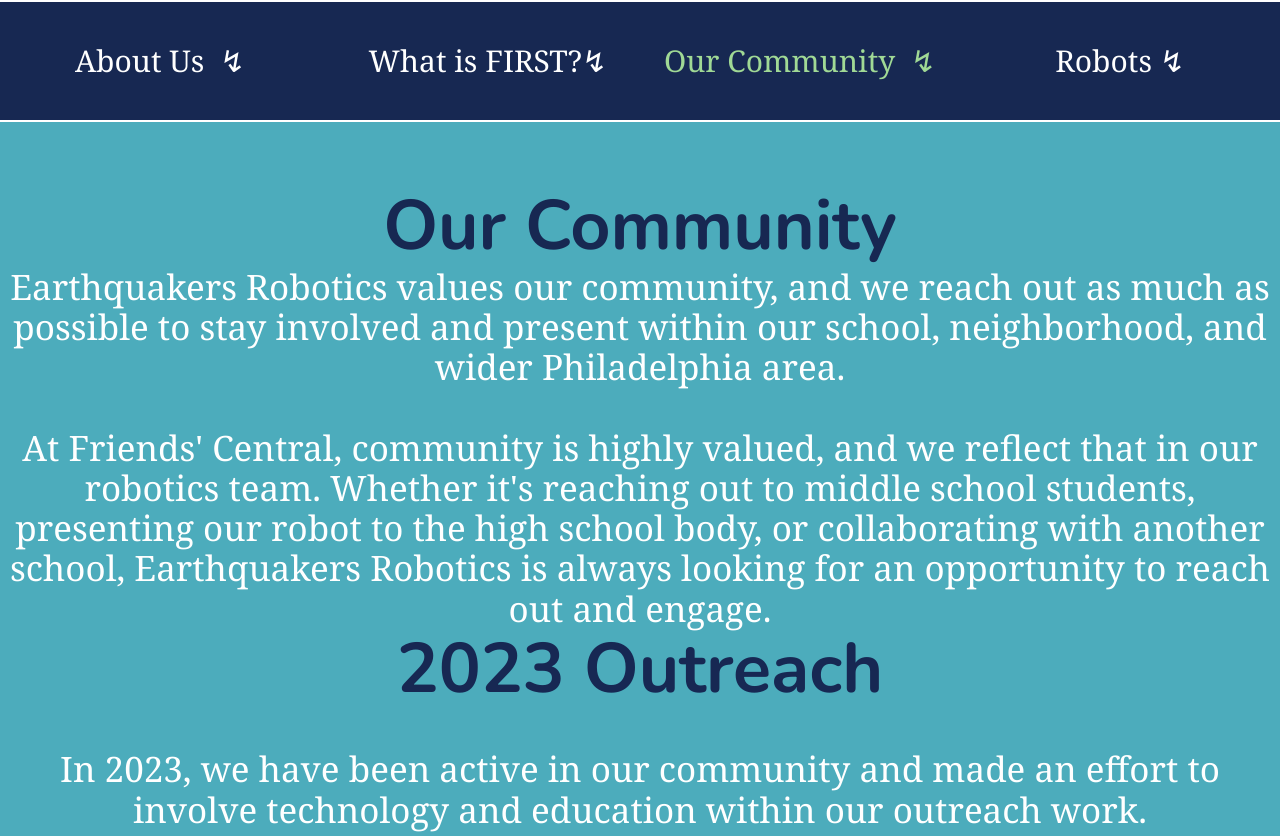
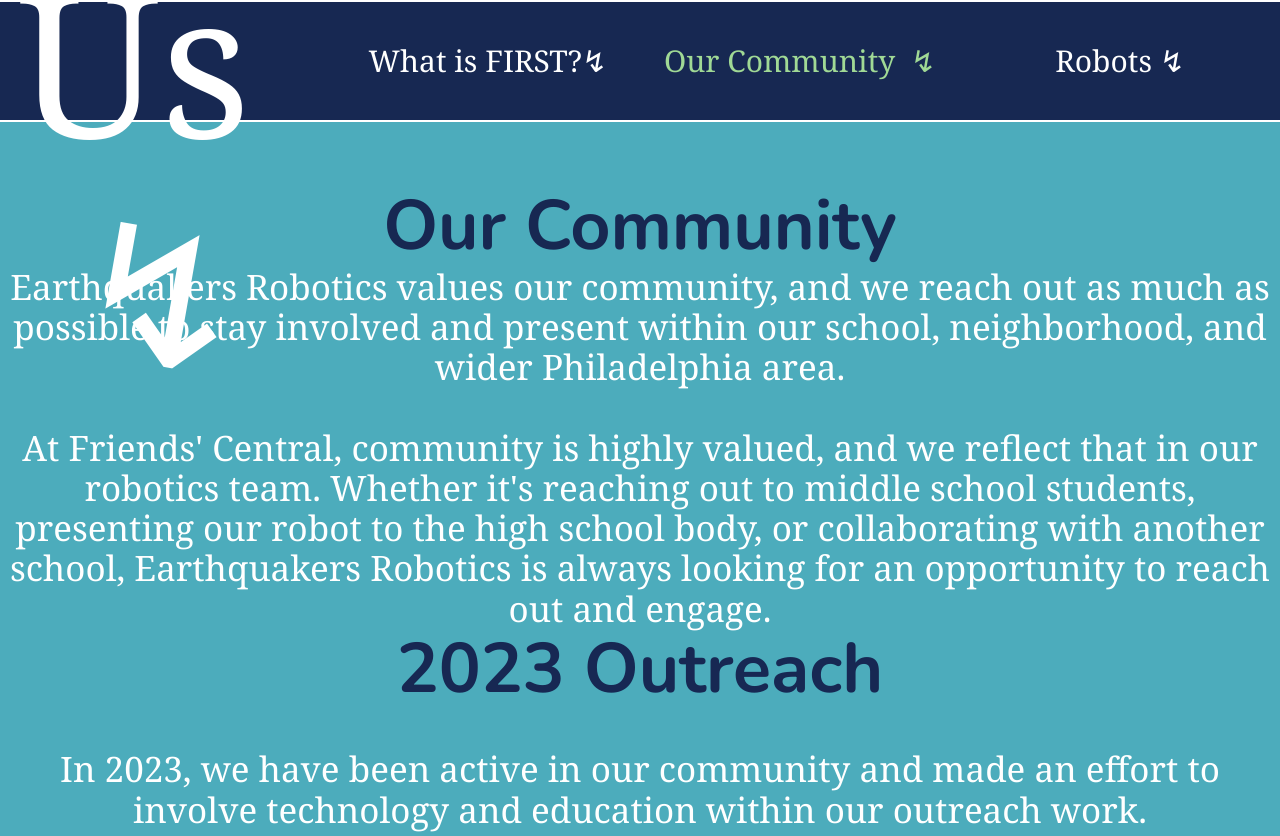
Before and after one commit to FCSRobotics/Website, a website built with Parcel: page our-community.html in a window 1280 px wide. Shown: the top 836 px of the page. Built offline with nearby package versions, Linux system fonts and the light colour scheme.

Commit message:
aklsjfla;sdfkasdf

```diff
--- a/our-community.css
+++ b/our-community.css
@@ -24,7 +24,7 @@
 .our-community-navlink {
   color: #ffffff;
   width: 25%;
-  font-size: 30px;
+  font-size: 200px;
   text-align: center;
   font-family: Georgia;
   padding-left: 0px;
```
